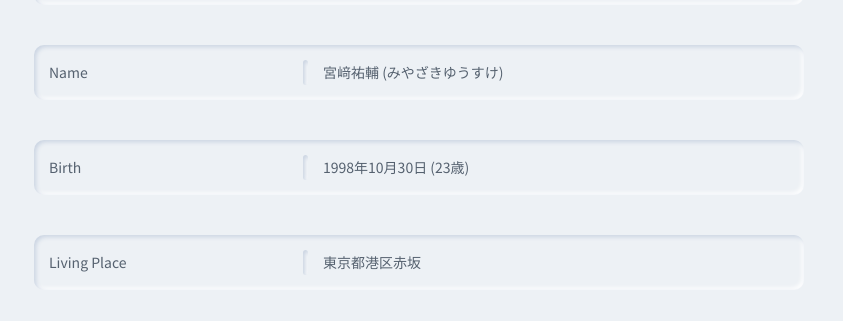
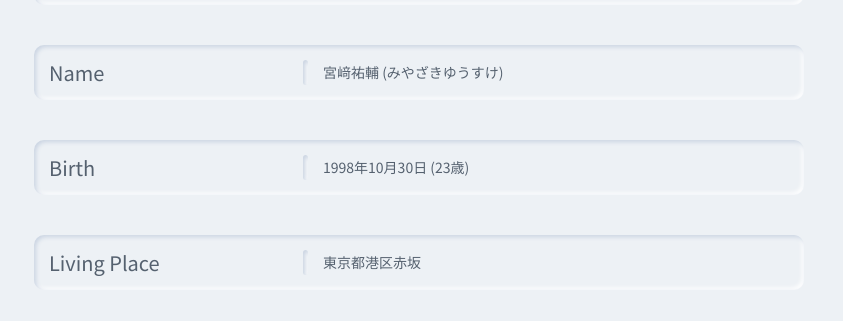
Before and after one commit to yusuke-miyazaki1998/portfolio, a plain HTML site: page index.html in a window 1280 px wide. Shown: the part 479-800 px from the top of the page, without its empty margins (221-1064 px from the left). Drawn offline with Linux system fonts and the light colour scheme.

Commit message:
Update style.css

```diff
--- a/style.css
+++ b/style.css
@@ -264,26 +264,10 @@ html{
 }
 
 
-
-
-
-
-
-
-
-
-
-
-
-
-
-
-
-
-
-
-
-
+.info__left,
+.text__top{
+    font-size: 2rem;
+}
 
 
 
```
